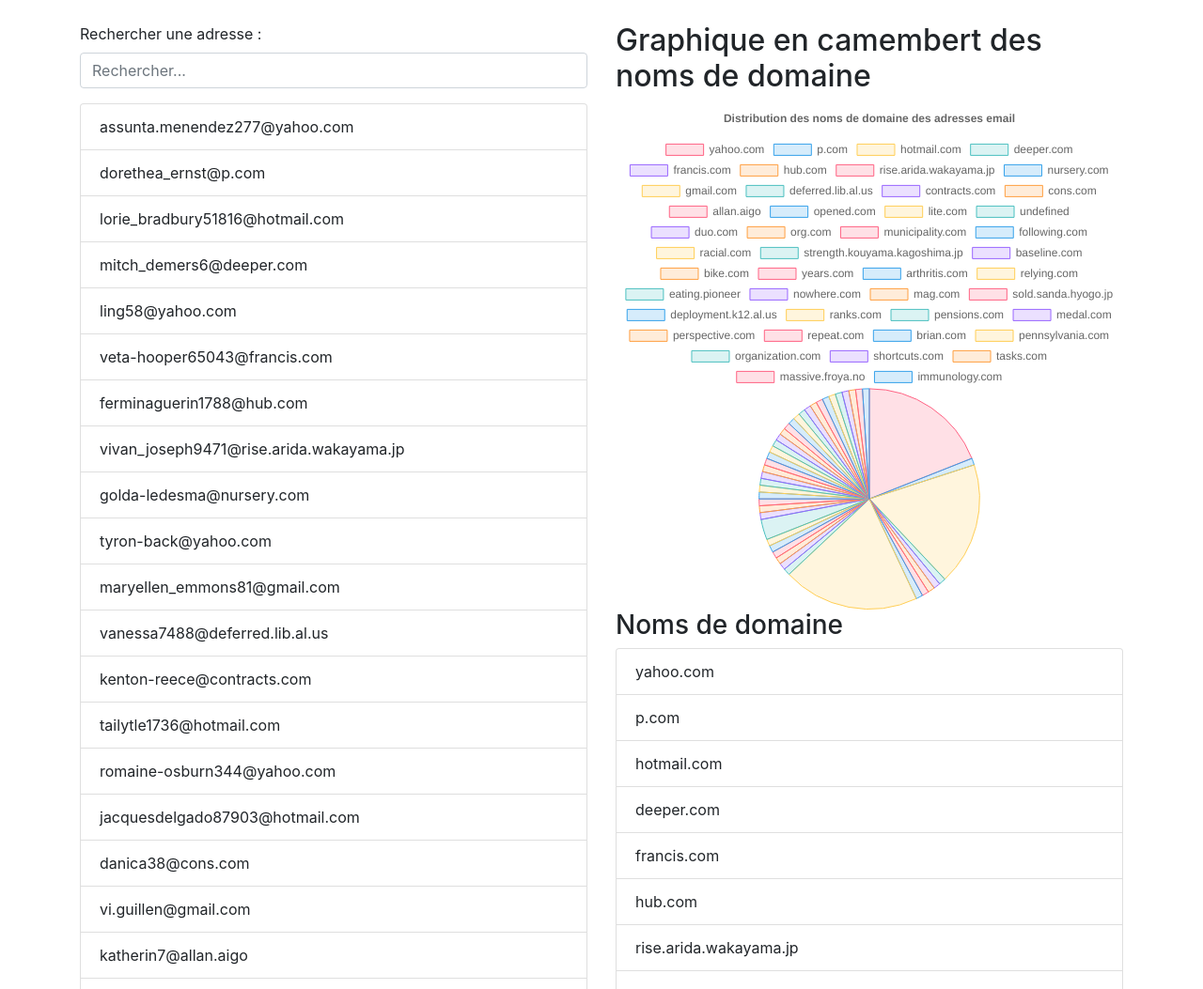
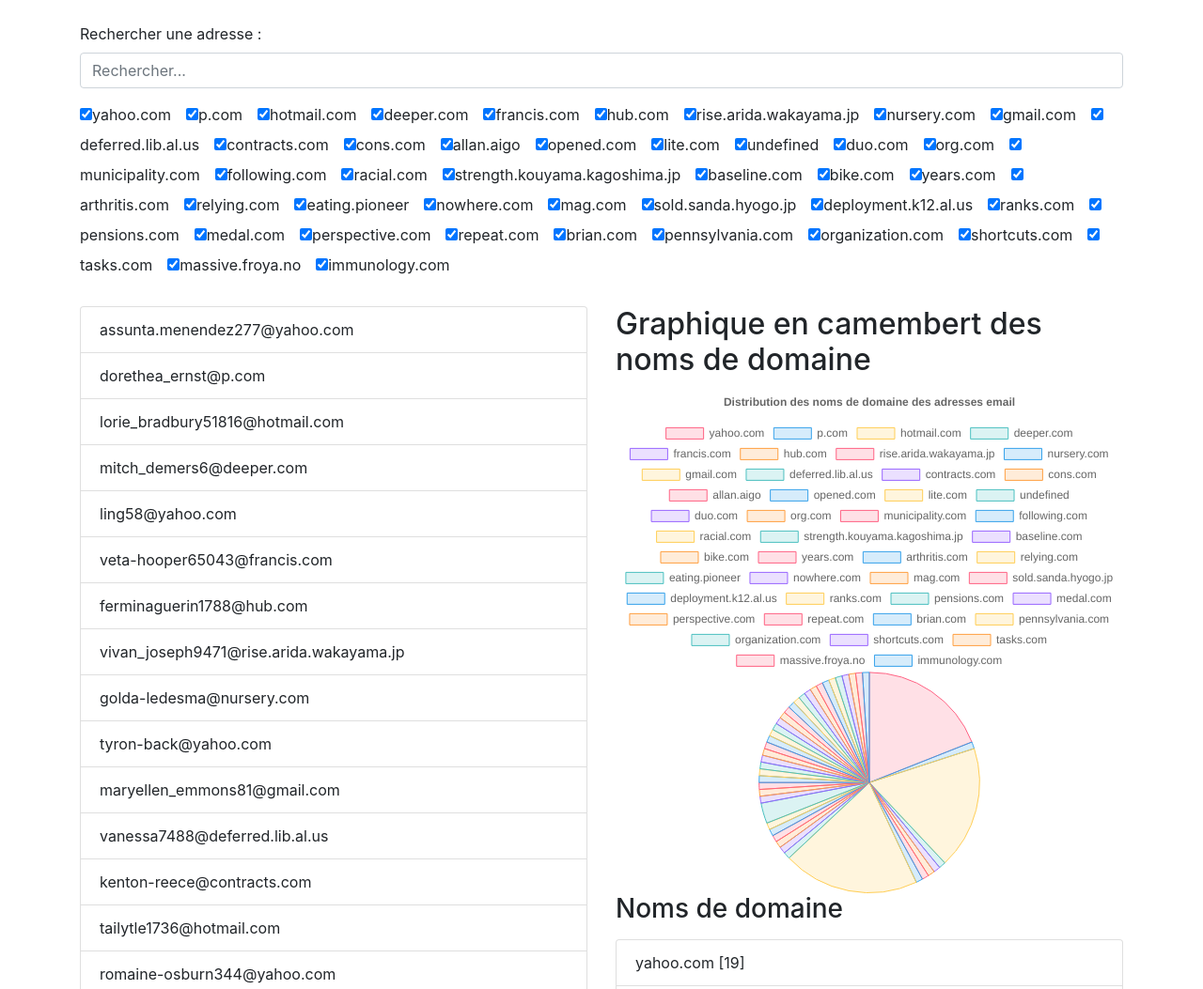
Before and after one commit to Snik-y/Emails, a plain HTML site: page index.html in a window 1280 px wide. Shown: the top 1053 px of the page at 94% size. Drawn offline with nearby package versions, Linux system fonts and the light colour scheme.

Commit message:
2eme commit

```diff
--- a/app.js
+++ b/app.js
@@ -70,10 +70,10 @@ document.addEventListener('DOMContentLoaded', function() {
             });
 
             const domainList = document.querySelector('#domainList');
-            labels.forEach(domain => {
+            labels.forEach((domain, index) => {
                 const li = document.createElement('li');
                 li.className = 'list-group-item';
-                li.textContent = domain;
+                li.textContent = `${domain} [${counts[index]}]`;
                 domainList.appendChild(li);
             });
 
@@ -101,5 +101,35 @@ document.addEventListener('DOMContentLoaded', function() {
                 );
                 displayAddresses(filteredAddresses);
             });
+
+            const checkboxesDiv = document.querySelector('#checkboxes');
+            labels.forEach(domain => {
+                const checkbox = document.createElement('input');
+                checkbox.type = 'checkbox';
+                checkbox.value = domain;
+                checkbox.id = domain;
+                checkbox.checked = true;
+                checkbox.className = 'domain-checkbox';
+
+                const label = document.createElement('label');
+                label.htmlFor = domain;
+                label.textContent = domain;
+                label.className = 'mr-3';
+
+                checkboxesDiv.appendChild(checkbox);
+                checkboxesDiv.appendChild(label);
+            });
+
+            document.querySelectorAll('.domain-checkbox').forEach(checkbox => {
+                checkbox.addEventListener('change', function() {
+                    const checkedDomains = Array.from(document.querySelectorAll('.domain-checkbox:checked')).map(checkbox => checkbox.value);
+                    const filteredCounts = labels.map(label => domainCount[label]).filter((_, index) => checkedDomains.includes(labels[index]));
+                    const filteredLabels = labels.filter(label => checkedDomains.includes(label));
+
+                    pieChart.data.labels = filteredLabels;
+                    pieChart.data.datasets[0].data = filteredCounts;
+                    pieChart.update();
+                });
+            });
         })
 });
--- a/index.html
+++ b/index.html
@@ -6,24 +6,25 @@
     <link rel="stylesheet" href="https://stackpath.bootstrapcdn.com/bootstrap/4.3.1/css/bootstrap.min.css">
     <script src="https://cdn.jsdelivr.net/npm/chart.js"></script>
     <script type="text/javascript" src="app.js" defer></script>
-    <title>Liste et graphique en camembert</title>
+    <title>Les emails</title>
   </head>
   <body>
     <div class="container mt-4">
+      <div class="form-group">
+        <label for="search">Rechercher une adresse :</label>
+        <input type="text" id="search" class="form-control" placeholder="Rechercher...">
+      </div>
+      <div id="checkboxes" class="mb-4">
+      </div>
       <div class="row">
         <div class="col-md-6">
-          <div class="form-group">
-            <label for="search">Rechercher une adresse :</label>
-            <input type="text" id="search" class="form-control" placeholder="Rechercher...">
-          </div>
           <ul id="addressList" class="list-group"></ul>
         </div>
-
         <div class="col-md-6">
           <h2>Graphique en camembert des noms de domaine</h2>
           <canvas id="pieChart" width="400" height="400"></canvas>
           <h3>Noms de domaine</h3>
-          <ul id="domainList" class="list-group domain"></ul>
+          <ul id="domainList" class="list-group mt-3"></ul>
         </div>
       </div>
     </div>
```
